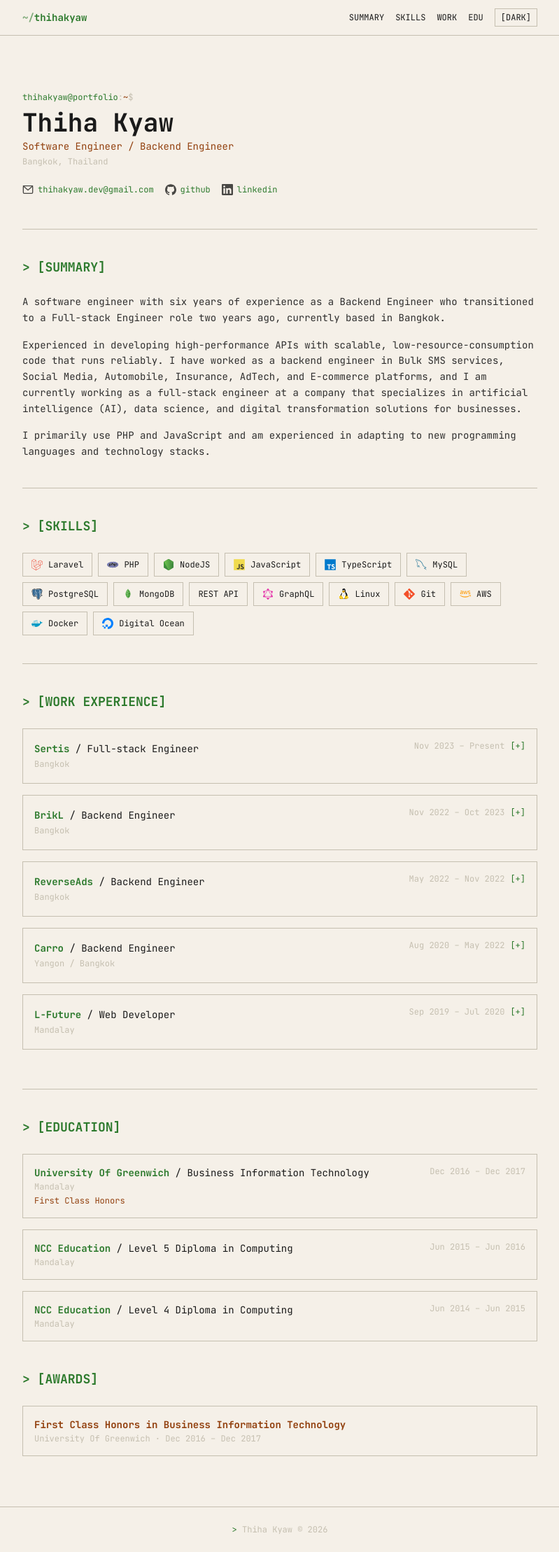
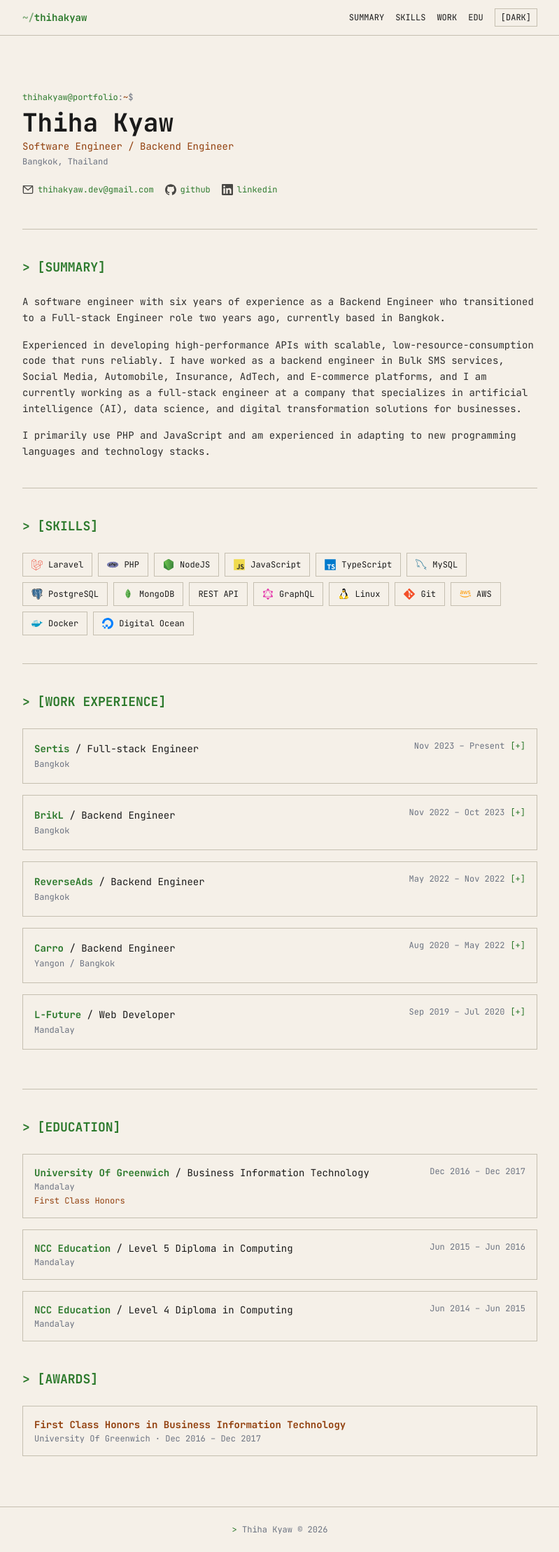
Before and after one commit to thihakyaw/thihakyaw.github.io, a React (Vite) app: page / in a window 1280 px wide. Shown: the whole page at 70% size, without its empty margins (240-1039 px from the left). Built offline with nearby package versions, Linux system fonts and the light colour scheme.

Commit message:
fix: improve dark mode muted text contrast (border color -> #6b7280)

```diff
--- a/src/App.tsx
+++ b/src/App.tsx
@@ -29,7 +29,7 @@
         <Employment data={cvData.employment} />
         <Education education={cvData.education} awards={cvData.awards} />
       </main>
-      <footer className="text-center py-6 text-xs text-paper-border dark:text-terminal-border border-t border-paper-border dark:border-terminal-border">
+      <footer className="text-center py-6 text-xs text-paper-muted dark:text-terminal-muted border-t border-paper-border dark:border-terminal-border">
         <span className="text-paper-green dark:text-terminal-green">{'>'}</span> {cvData.name} © {new Date().getFullYear()}
       </footer>
     </div>
--- a/src/components/Education.tsx
+++ b/src/components/Education.tsx
@@ -17,9 +17,9 @@
                 <span className="font-bold text-paper-green dark:text-terminal-green">{edu.institution}</span>
                 <span className="text-paper-text dark:text-terminal-text"> / {edu.degree}</span>
               </div>
-              <span className="text-xs text-paper-border dark:text-terminal-border">{edu.period}</span>
+              <span className="text-xs text-paper-muted dark:text-terminal-muted">{edu.period}</span>
             </div>
-            <div className="text-xs text-paper-border dark:text-terminal-border mt-0.5">{edu.location}</div>
+            <div className="text-xs text-paper-muted dark:text-terminal-muted mt-0.5">{edu.location}</div>
             {edu.honor && (
               <div className="text-xs text-paper-amber dark:text-terminal-amber mt-1">{edu.honor}</div>
             )}
@@ -32,7 +32,7 @@
         {awards.map(award => (
           <div key={award.title} className="retro-card text-sm">
             <div className="font-bold text-paper-amber dark:text-terminal-amber">{award.title}</div>
-            <div className="text-xs text-paper-border dark:text-terminal-border mt-0.5">
+            <div className="text-xs text-paper-muted dark:text-terminal-muted mt-0.5">
               {award.institution} · {award.period}
             </div>
           </div>
--- a/src/components/Employment.tsx
+++ b/src/components/Employment.tsx
@@ -34,12 +34,12 @@
             )}
             <span className="text-paper-text dark:text-terminal-text text-sm"> / {job.role}</span>
           </div>
-          <div className="flex items-center gap-2 text-xs text-paper-border dark:text-terminal-border">
+          <div className="flex items-center gap-2 text-xs text-paper-muted dark:text-terminal-muted">
             <span>{job.period}</span>
             <span className="text-paper-green dark:text-terminal-green">{open ? '[-]' : '[+]'}</span>
           </div>
         </div>
-        <div className="text-xs text-paper-border dark:text-terminal-border mt-0.5">{job.location}</div>
+        <div className="text-xs text-paper-muted dark:text-terminal-muted mt-0.5">{job.location}</div>
       </button>
 
       {open && (
--- a/src/components/Hero.tsx
+++ b/src/components/Hero.tsx
@@ -9,7 +9,7 @@
 
   return (
     <section id="hero" className="py-12 border-b border-paper-border dark:border-terminal-border">
-      <div className="mb-2 text-xs text-paper-border dark:text-terminal-border">
+      <div className="mb-2 text-xs text-paper-muted dark:text-terminal-muted">
         <span className="text-paper-green dark:text-terminal-green">thihakyaw@portfolio</span>
         <span>:</span>
         <span className="text-paper-amber dark:text-terminal-amber">~</span>
@@ -20,7 +20,7 @@
         {name}
       </h1>
       <p className="text-paper-amber dark:text-terminal-amber text-sm mb-1">{title}</p>
-      <p className="text-xs text-paper-border dark:text-terminal-border mb-6">{location}</p>
+      <p className="text-xs text-paper-muted dark:text-terminal-muted mb-6">{location}</p>
 
       <div className="flex flex-wrap gap-4 text-xs">
         <a
--- a/tailwind.config.js
+++ b/tailwind.config.js
@@ -14,6 +14,7 @@
           green: '#00ff41',
           amber: '#fbbf24',
           border: '#2a2a2a',
+          muted: '#6b7280',
         },
         paper: {
           bg: '#f5f0e8',
@@ -21,6 +22,7 @@
           green: '#2d7a2d',
           amber: '#92400e',
           border: '#c5bfb0',
+          muted: '#6b7280',
         },
       },
     },
```
